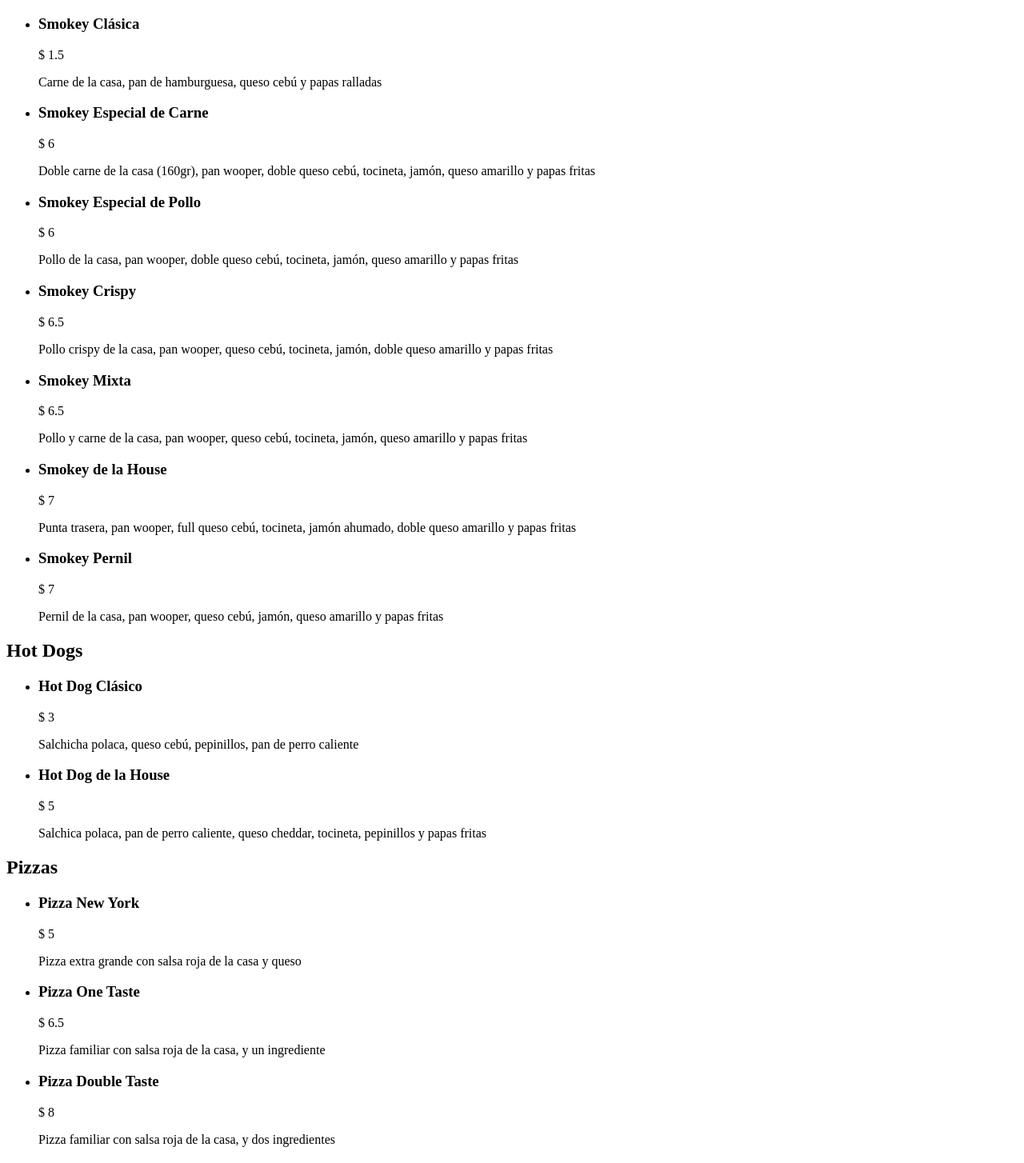
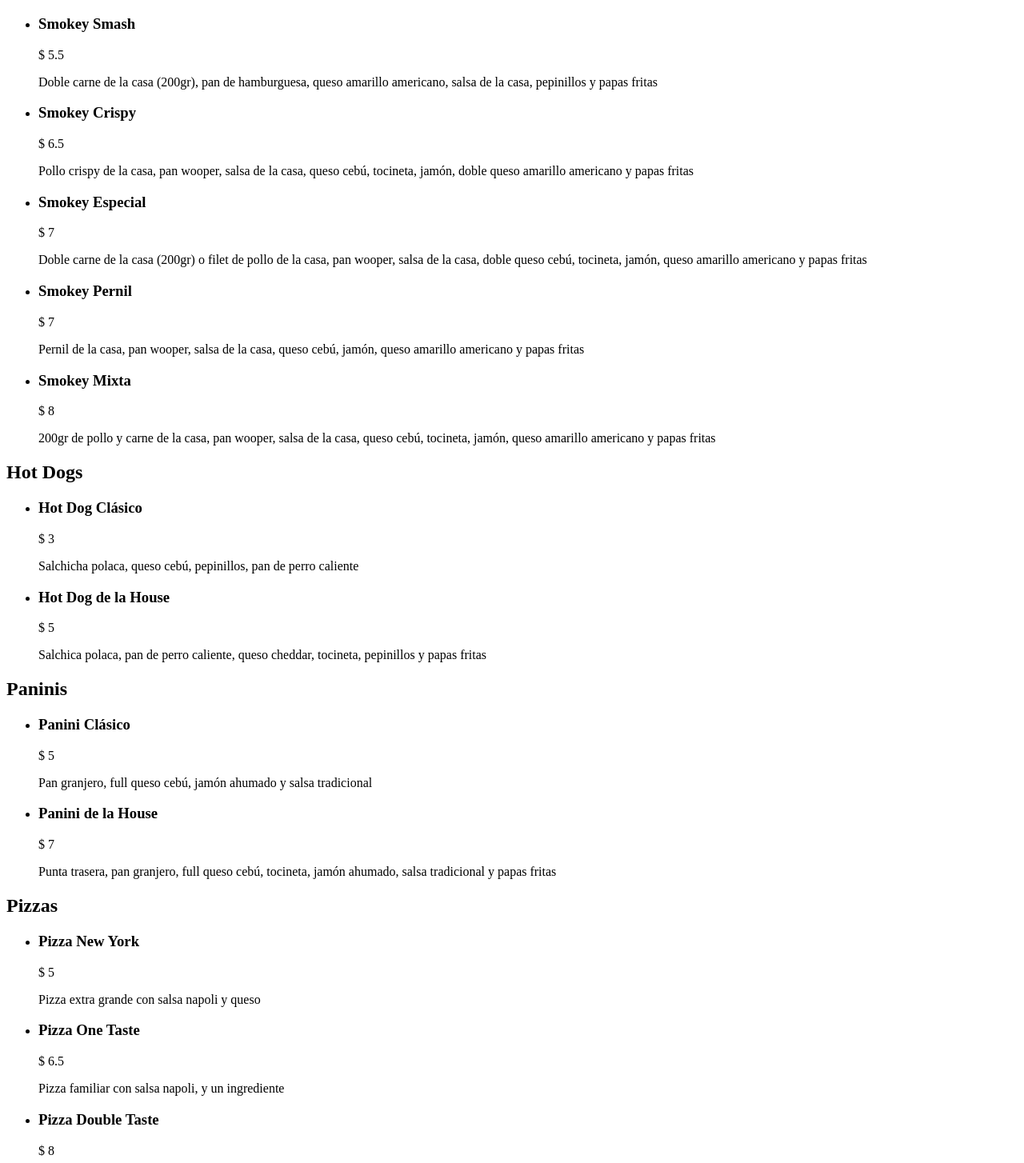
Before and after one commit to diegonzs/smokey-house-web, a Next.js app: page /menu in a window 1280 px wide. Shown: the part 600-2054 px from the top of the page at 80% size. Built offline with nearby package versions, Linux system fonts and the light colour scheme.

Commit message:
Menu changes

```diff
--- a/consts/menu.ts
+++ b/consts/menu.ts
@@ -24,46 +24,34 @@ export const menuData = [
     sectionTitle: "Hamburguesas",
     food: [
       {
-        name: "Smokey Clásica",
+        name: "Smokey Smash",
         description:
-          "Carne de la casa, pan de hamburguesa, queso cebú y papas ralladas",
-        price: 1.5,
-      },
-      {
-        name: "Smokey Especial de Carne",
-        description:
-          "Doble carne de la casa (160gr), pan wooper, doble queso cebú, tocineta, jamón, queso amarillo y papas fritas",
-        price: 6,
-      },
-      {
-        name: "Smokey Especial de Pollo",
-        description:
-          "Pollo de la casa, pan wooper, doble queso cebú, tocineta, jamón, queso amarillo y papas fritas",
-        price: 6,
+          "Doble carne de la casa (200gr), pan de hamburguesa, queso amarillo americano, salsa de la casa, pepinillos y papas fritas",
+        price: 5.5,
       },
       {
         name: "Smokey Crispy",
         description:
-          "Pollo crispy de la casa, pan wooper, queso cebú, tocineta, jamón, doble queso amarillo y papas fritas",
+          "Pollo crispy de la casa, pan wooper, salsa de la casa, queso cebú, tocineta, jamón, doble queso amarillo americano y papas fritas",
         price: 6.5,
       },
       {
-        name: "Smokey Mixta",
+        name: "Smokey Especial",
         description:
-          "Pollo y carne de la casa, pan wooper, queso cebú, tocineta, jamón, queso amarillo y papas fritas",
-        price: 6.5,
-      },
-      {
-        name: "Smokey de la House",
-        description:
-          "Punta trasera, pan wooper, full queso cebú, tocineta, jamón ahumado, doble queso amarillo y papas fritas",
+          "Doble carne de la casa (200gr) o filet de pollo de la casa, pan wooper, salsa de la casa, doble queso cebú, tocineta, jamón, queso amarillo americano y papas fritas",
         price: 7,
       },
       {
         name: "Smokey Pernil",
         description:
-          "Pernil de la casa, pan wooper, queso cebú, jamón, queso amarillo y papas fritas",
+          "Pernil de la casa, pan wooper, salsa de la casa, queso cebú, jamón, queso amarillo americano y papas fritas",
         price: 7,
+      },
+      {
+        name: "Smokey Mixta",
+        description:
+          "200gr de pollo y carne de la casa, pan wooper, salsa de la casa, queso cebú, tocineta, jamón, queso amarillo americano y papas fritas",
+        price: 8,
       },
     ],
   },
@@ -85,29 +73,47 @@ export const menuData = [
     ],
   },
   {
+    sectionTitle: "Paninis",
+    food: [
+      {
+        name: "Panini Clásico",
+        description:
+          "Pan granjero, full queso cebú, jamón ahumado y salsa tradicional",
+        price: 5,
+      },
+      {
+        name: "Panini de la House",
+        description:
+          "Punta trasera, pan granjero, full queso cebú, tocineta, jamón ahumado, salsa tradicional y papas fritas",
+        price: 7,
+      },
+    ],
+  },
+  {
     sectionTitle: "Pizzas",
     food: [
       {
         name: "Pizza New York",
-        description: "Pizza extra grande con salsa roja de la casa y queso",
+        description:
+          "Pizza extra grande con salsa napoli y queso",
         price: 5,
       },
       {
         name: "Pizza One Taste",
         description:
-          "Pizza familiar con salsa roja de la casa, y un ingrediente",
+          "Pizza familiar con salsa napoli, y un ingrediente",
         price: 6.5,
       },
       {
         name: "Pizza Double Taste",
         description:
-          "Pizza familiar con salsa roja de la casa, y dos ingredientes",
+          "Pizza familiar con salsa napoli, y dos ingredientes",
         price: 8,
       },
       {
         name: "Pizza de la House",
         description:
-          "Salsa roja de la casa, Pepperoni, tocineta, salchichón y jamón ahumado",
+          "Salsa napoli, Pepperoni, tocineta, salchichón y jamón ahumado",
         price: 12,
       },
     ],
@@ -118,19 +124,19 @@ export const menuData = [
       {
         name: "Parrilla de la House",
         description:
-          "Parrilla mixta para dos personas con pollo asado, punta trasera, chorizo ahumado, servicio de arepas, ensalada coleslaw y queso",
-        price: 6,
+          "Parrilla mixta para dos personas con pollo asado, punta trasera, chorizo ahumado, pistolita de cerdo, servicio de arepitas fritas, ensalada coleslaw y queso",
+        price: 7,
       },
       {
         name: "Parrilla de carne",
         description:
-          "Parrilla de carne para una persona con punta trasera, chorizo ahumado, servicio de arepas, ensalada coleslaw, queso y papas fritas",
+          "Parrilla de carne para una persona con punta trasera, chorizo ahumado, ensalada coleslaw, queso y servicio de arepitas fritas",
         price: 5,
       },
       {
         name: "Parrilla de pollo",
         description:
-          "Parrilla de pollo para una persona con pollo asado, chorizo ahumado, servicio de arepas, ensalada coleslaw, queso y papas fritas",
+          "Parrilla de pollo para una persona con pollo asado, chorizo ahumado, ensalada coleslaw, queso y servicio de arepitas fritas",
         price: 5,
       },
     ],
@@ -140,31 +146,27 @@ export const menuData = [
     food: [
       {
         name: "Burgers Dúo",
-        description:
-          "2 Smokey Especial de carne o pollo con papas fritas + 2 refrescos 350ml",
+        description: "2 Smokey especial de carne o pollo con papas fritas + 2 refrescos 350ml",
         price: 12,
       },
       {
         name: "Burgers con panas",
-        description:
-          "4 Smokey Especial de carne o pollo con papas fritas + 1 refresco 1.5lts + 12 mini tequeños con salsa",
+        description: "4 Smokey especial de carne o pollo con papas fritas + 1 refresco 1.5lts + 12 mini tequeños con salsa",
         price: 25,
       },
       {
         name: "Burgers cervecero",
-        description: "4 Smokey Clásicas + 1 balde de 12 cervezas",
+        description: "4 Hamburguesas juniors + 1 balde de 12 cervezas",
         price: 15,
       },
       {
         name: "Papas cervecero",
-        description:
-          "1 servicio de papas fritas especiales + 1 balde de 12 cervezas",
+        description: "1 servicio de papas fritas especiales + 1 balde de 12 cervezas",
         price: 12.5,
       },
       {
         name: "Pizza familiar",
-        description:
-          "1 Pizza familiar (2 ingredientes, Double Taste) + refresco 1.5lts + 6 mini tequeños con salsa",
+        description: "1 Pizza familiar (2 ingredientes, Double Taste) + refresco 1.5lts + 6 mini tequeños con salsa",
         price: 10,
       },
       {
@@ -174,25 +176,23 @@ export const menuData = [
       },
       {
         name: "2x Double Taste",
-        description:
-          "2 Pizzas familiares (2 ingredientes, Double Taste) + refresco 1.5lts + 12 mini tequeños y salsa",
+        description: "2 Pizzas familiares (2 ingredientes, Double Taste) + refresco 1.5lts + 12 mini tequeños y salsa",
         price: 18,
       },
       {
         name: "3x Double Taste",
-        description:
-          "3 Pizzas familiares (2 ingredientes, Double Taste) + 2 refrescos 1.5lts + 12 mini tequeños y salsa",
+        description: "3 Pizzas familiares (2 ingredientes, Double Taste) + 2 refrescos 1.5lts + 12 mini tequeños y salsa",
         price: 25,
       },
       {
         name: "Parrilla Dúo",
-        description: "1 Parrilla mixta + 2 Smokey Clásicas + 2 refrescos 350ml",
+        description: "1 Parrilla mixta + 2 Hamburguesas juniors + 2 refrescos 350ml",
         price: 9,
       },
       {
         name: "Aguita de sapo",
         description: "2 arepitas de pernil + refresco 350ml",
-        price: 3.5,
+        price: 3.50,
       },
     ],
   },
@@ -201,8 +201,7 @@ export const menuData = [
     food: [
       {
         name: "Pabellón",
-        description:
-          "Carne desmechada, arroz, caraotas, tajadas fritas, con un refresco 350ml",
+        description: "Carne desmechada, arroz, caraotas, tajadas fritas, con un refresco 350ml",
         price: 3.5,
       },
     ],
```
